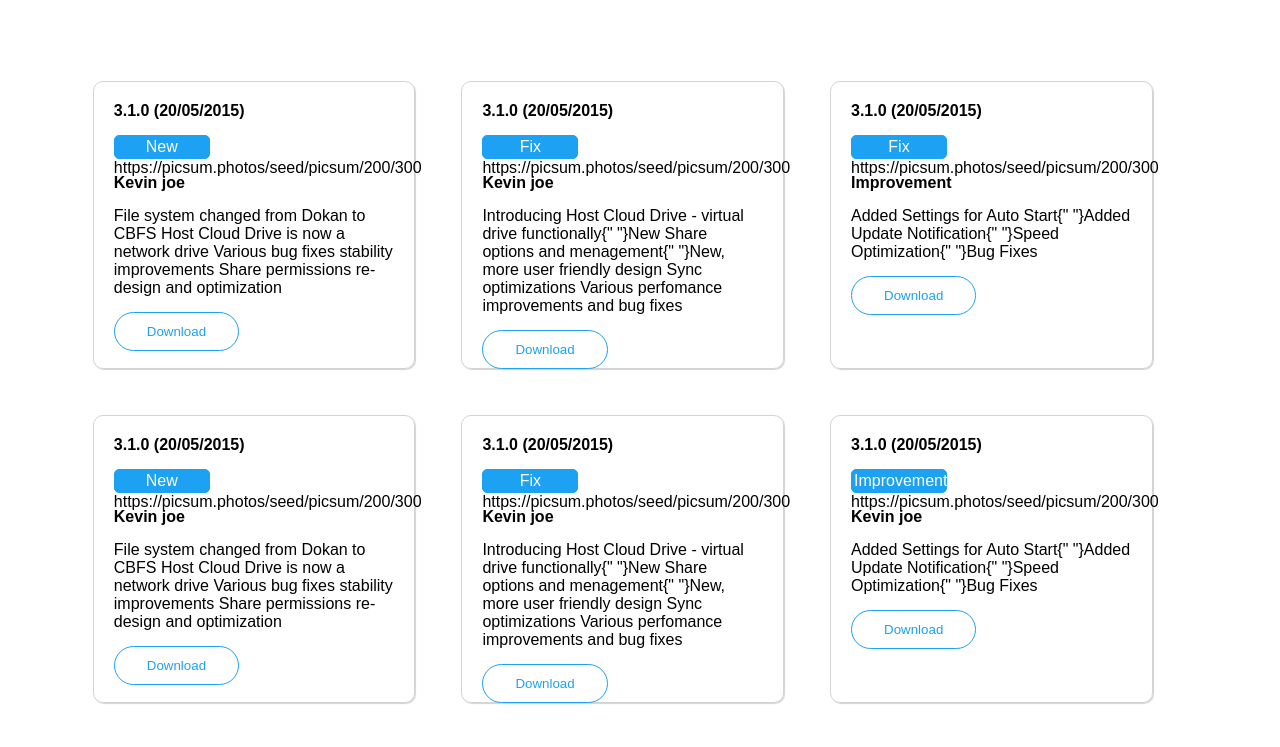
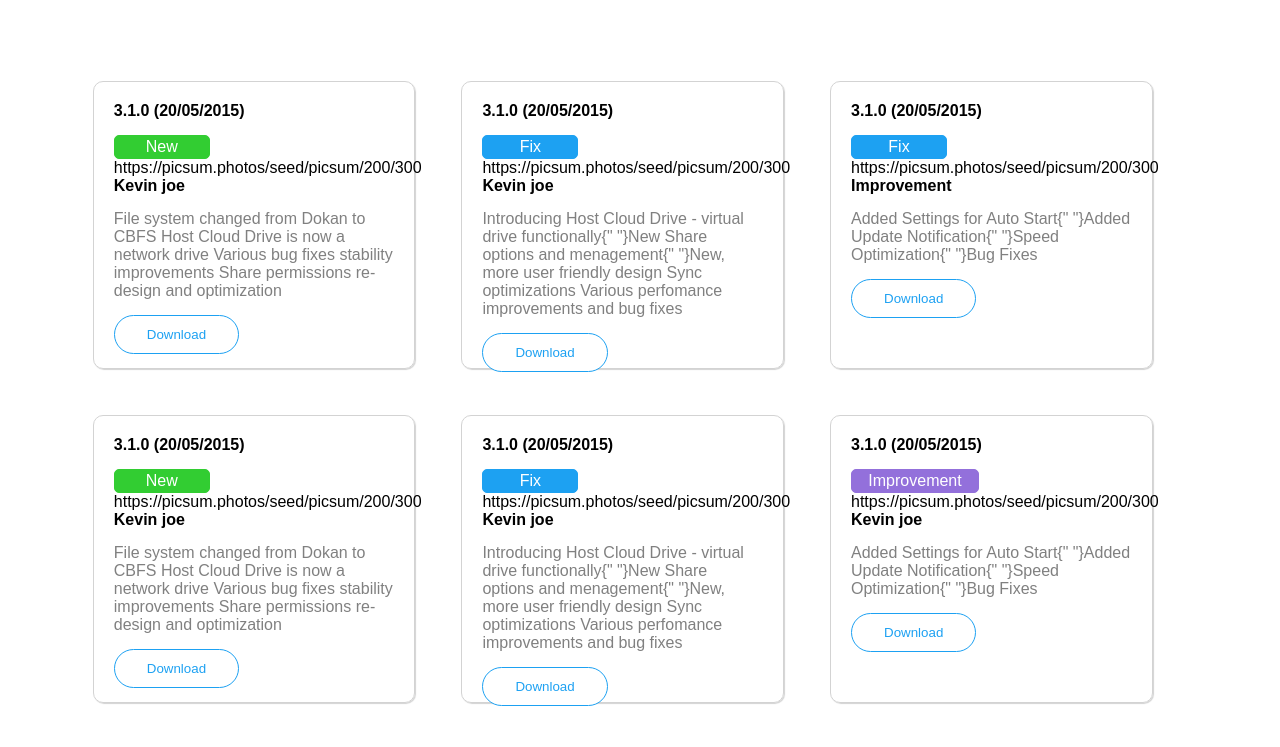
Before and after one commit to Florid11/First_Task, a React (Create React App) app: page / in a window 1280 px wide. Shown: the part 640-1387 px from the top of the page. Built offline with nearby package versions, Linux system fonts and the light colour scheme.

Commit message:
Changes in jobs made

```diff
--- a/src/components/list.js
+++ b/src/components/list.js
@@ -2,12 +2,22 @@ import React from "react";
 import classes from "./list.module.css";
 
 const List = (props) => {
+        let style;
+      if (props.job === 'Fix'){
+        style = classes.btn
+      }
+      else if(props.job === 'New'){
+          style = classes.btn_g
+      }
+      else{
+          style=  classes.btn_p
+      }
   return(
       <div className={classes.layout}>
           <div>
               <h4 >{props.date}</h4>
               <div className={classes.heading}>
-                  <p className={classes.btn}>{props.job}</p>
+                  <p className={style}>{props.job}</p>
                   <p className={classes.img}>{props.profilePicture}</p>
                   <h4 >{props.name}</h4>
               </div>
--- a/src/components/list.module.css
+++ b/src/components/list.module.css
@@ -36,9 +36,37 @@ body{
     border-radius: 5px;
 }
 
+.btn_g{
+    display: inline-block;
+    border: 1px solid limegreen;
+    color: #ffffff;
+    background-color: limegreen;
+    width: 6rem;
+    height: 1.5rem;
+    text-align:center;
+    padding: 2px;
+    border-radius: 5px;
+}
+
+.btn_p{
+    display: inline-block;
+    border: 1px solid mediumpurple;
+    color: #ffffff;
+    background-color: mediumpurple;
+    width: 8rem;
+    height: 1.5rem;
+    text-align:center;
+    padding: 2px;
+    border-radius: 5px;
+}
+
 .img {
-    width: 15px;
-    height: 15px;
+
+}
+
+.description{
+    color: gray;
+    margin-top: 15px;
 }
 
 .btn_down{
```
